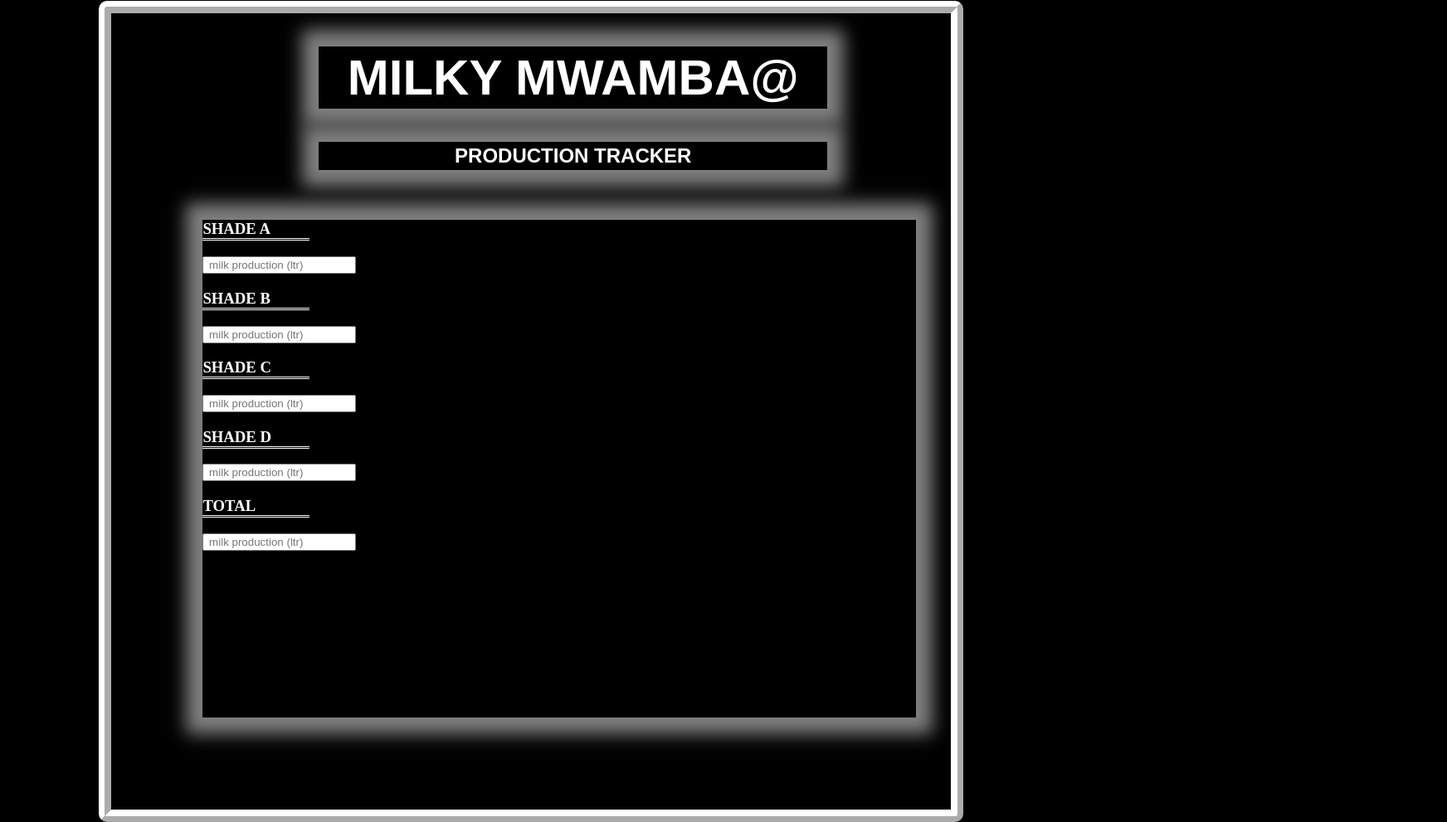
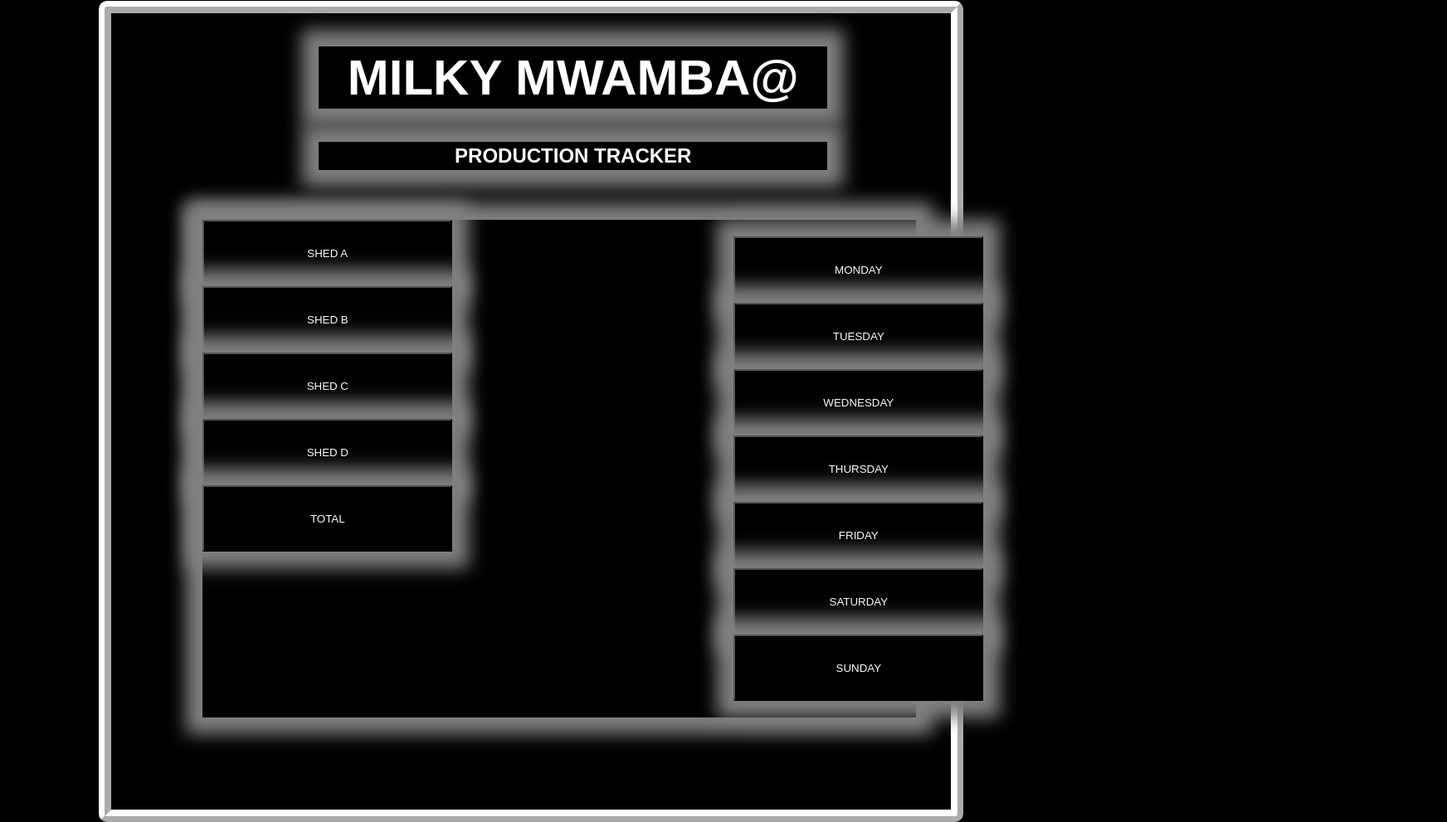
Before and after one commit to Binamin-hussein100/Binamin-hussein100, a plain HTML site: page index.html in a window 1280 px wide. Shown: the part 7-998 px from the top of the page at 83% size, 1744 px wide, since content can reach past the window. Drawn offline with Linux system fonts and the light colour scheme.

Commit message:
made changes to html

```diff
--- a/index.html
+++ b/index.html
@@ -16,34 +16,93 @@
 
          <div class="shade">
                 <div class="shade1">
-                    <h3>SHADE A</h3>
-                    <input type="number" placeholder=" milk production (ltr)">
+
+                    <button type="button">SHED A</button>
                 </div>
 
                 <div class="shade2">
-                    <h3>SHADE B</h3>
-                    <input type="number" placeholder=" milk production (ltr)">
+
+                    <button type="button">SHED B</button>
 
 
                 </div>
 
                 <div class="shade3">
-                    <h3>SHADE C</h3>
-                    <input type="number" placeholder=" milk production (ltr)">
+
+                    <button type="button">SHED C</button>
 
                 </div>
 
                 <div class="shade4">
-                    <h3>SHADE D</h3>
-                    <input type="number" placeholder=" milk production (ltr)">
+
+                    <button type="button">SHED D</button>
 
                 </div>
 
                 <div class="total">
-                    <h3>TOTAL</h3>
-                    <input type="number" placeholder=" milk production (ltr)">
+
+                    <button type="button">TOTAL</button>
 
                 </div>
+
+        <div class="days">
+
+
+                <div class="day1">
+
+                    <button type="button">MONDAY</button>
+
+                </div>
+
+                <div class="day2">
+
+                    <button type="button">TUESDAY</button>
+
+                </div>
+
+                <div class="day3">
+
+                    <button type="button">WEDNESDAY</button>
+
+                </div>
+
+                <div class="day4">
+
+                    <button type="button">THURSDAY</button>
+
+                </div>
+
+                <div class="day5">
+
+                    <button type="button">FRIDAY</button>
+
+                </div>
+
+                <div class="DAY6">
+
+                    <button type="button">SATURDAY</button>
+
+                </div>
+
+                <div class="DAY7">
+
+                    <button type="button">SUNDAY</button>
+
+                </div>
+
+
+
+
+
+
+
+
+            </div>
+
+
+
+
+        </div>
 
         </div>
     </div>
```
